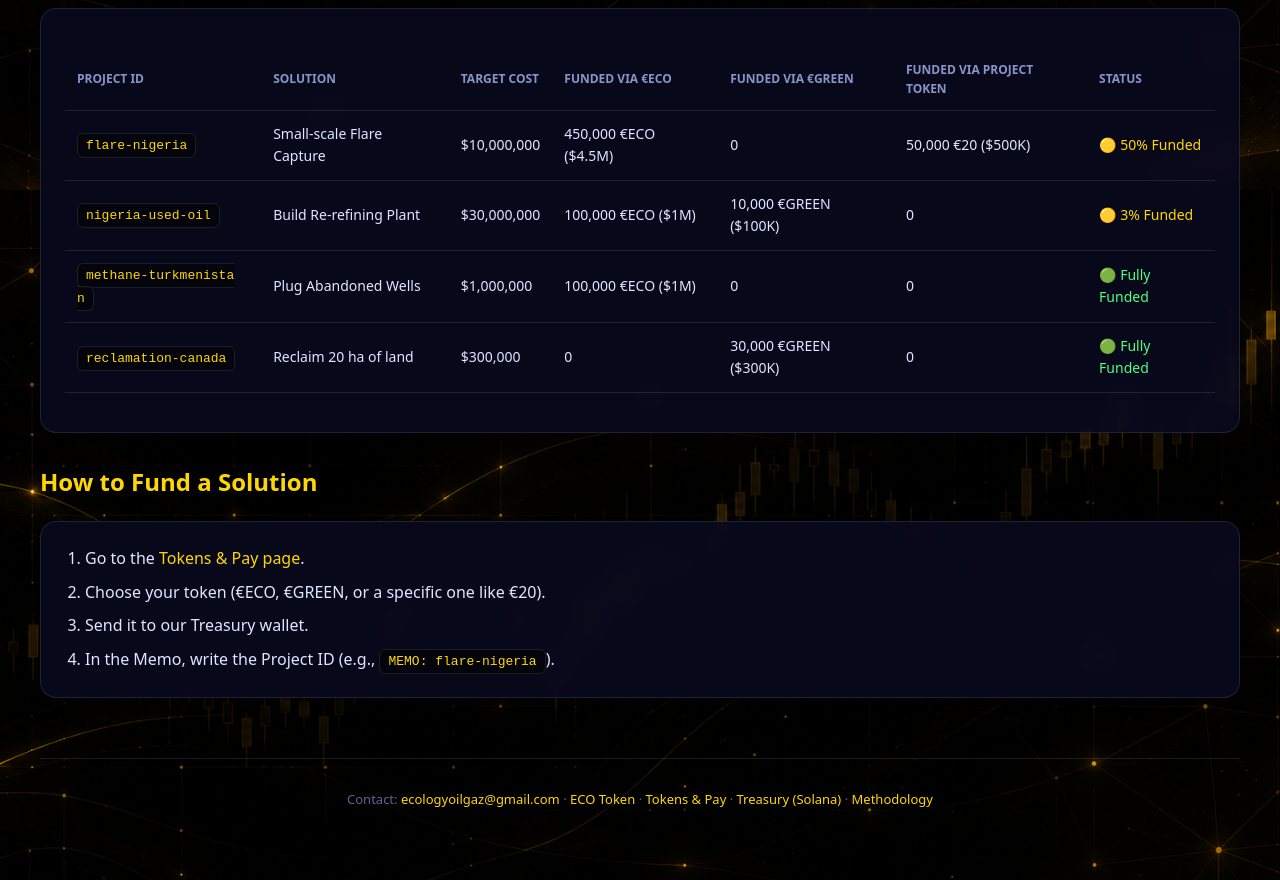
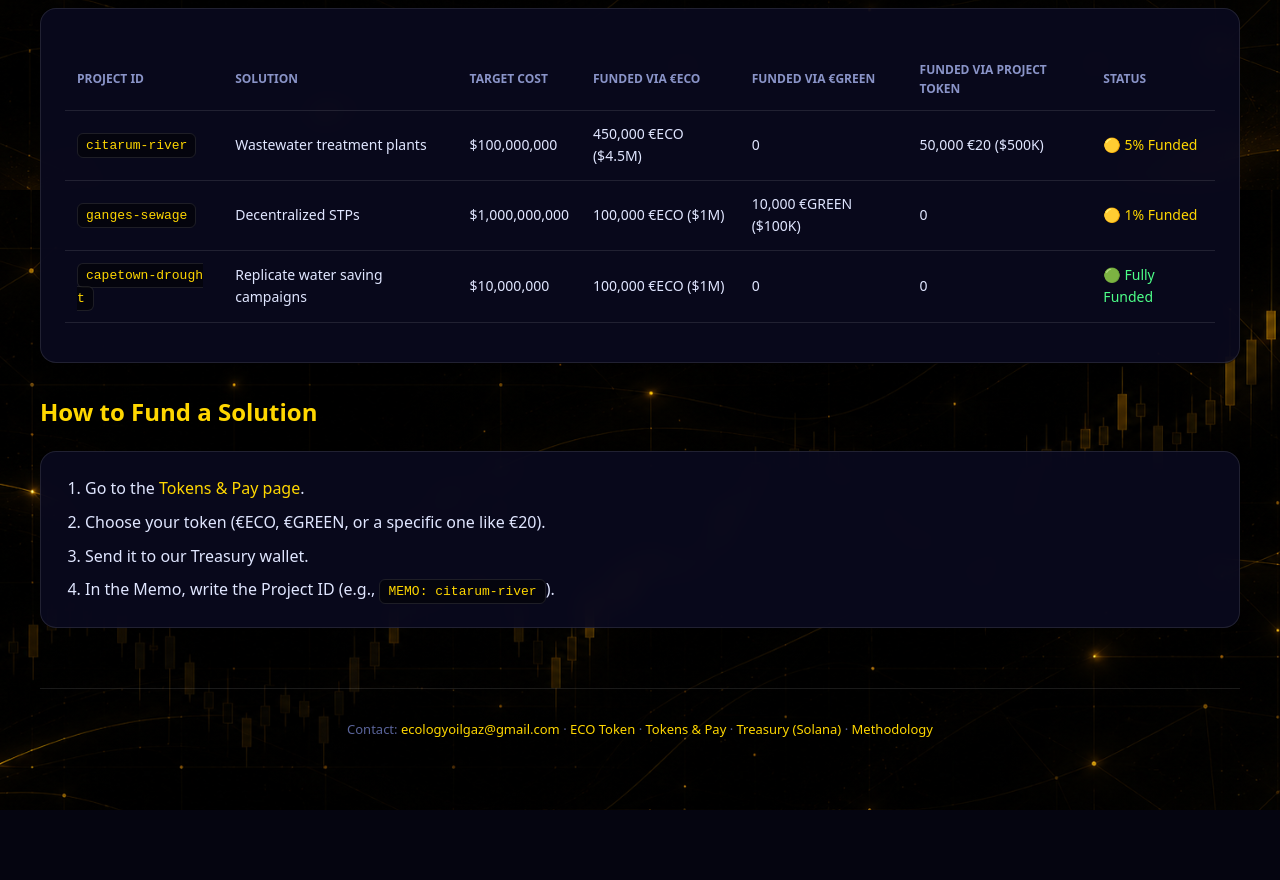
Before and after one commit to ecologyoilgaz/water, a plain HTML site: page rwa.html in a window 1280 px wide. Shown: the part 610-1490 px from the top of the page. After the commit the page ends 1420 px from the top, so only its background shows below. Drawn offline with Linux system fonts and the light colour scheme.

Commit message:
Update rwa.html

```diff
--- a/rwa.html
+++ b/rwa.html
@@ -2,11 +2,11 @@
 <html lang="en">
 <head>
 <meta charset="UTF-8"><meta name="viewport" content="width=device-width,initial-scale=1">
-<title>RWA & Liquidity — Oil & Gas Ecology Map</title><link rel="stylesheet" href="style.css">
+<title>RWA & Liquidity — Water Ecology Map</title><link rel="stylesheet" href="style.css">
 </head>
 <body>
 <header>
-  <div class="logo"><img src="logo-header.png" alt="Logo"> Oil & Gas Ecology Map</div>
+  <div class="logo"><img src="logo-header.png" alt="Logo"> Water Ecology Map</div>
   <nav>
     <a href="index.html">Home</a>
     <a href="map.html">Map</a>
@@ -46,38 +46,29 @@
       </thead>
       <tbody>
         <tr>
-          <td><code>flare-nigeria</code></td>
-          <td>Small-scale Flare Capture</td>
-          <td>$10,000,000</td>
+          <td><code>citarum-river</code></td>
+          <td>Wastewater treatment plants</td>
+          <td>$100,000,000</td>
           <td>450,000 €ECO ($4.5M)</td>
           <td>0</td>
           <td>50,000 €20 ($500K)</td>
-          <td><span style="color:var(--gold)">🟡 50% Funded</span></td>
+          <td><span style="color:var(--gold)">🟡 5% Funded</span></td>
         </tr>
         <tr>
-          <td><code>nigeria-used-oil</code></td>
-          <td>Build Re-refining Plant</td>
-          <td>$30,000,000</td>
+          <td><code>ganges-sewage</code></td>
+          <td>Decentralized STPs</td>
+          <td>$1,000,000,000</td>
           <td>100,000 €ECO ($1M)</td>
           <td>10,000 €GREEN ($100K)</td>
           <td>0</td>
-          <td><span style="color:var(--gold)">🟡 3% Funded</span></td>
+          <td><span style="color:var(--gold)">🟡 1% Funded</span></td>
         </tr>
         <tr>
-          <td><code>methane-turkmenistan</code></td>
-          <td>Plug Abandoned Wells</td>
-          <td>$1,000,000</td>
+          <td><code>capetown-drought</code></td>
+          <td>Replicate water saving campaigns</td>
+          <td>$10,000,000</td>
           <td>100,000 €ECO ($1M)</td>
           <td>0</td>
-          <td>0</td>
-          <td><span style="color:var(--green)">🟢 Fully Funded</span></td>
-        </tr>
-        <tr>
-          <td><code>reclamation-canada</code></td>
-          <td>Reclaim 20 ha of land</td>
-          <td>$300,000</td>
-          <td>0</td>
-          <td>30,000 €GREEN ($300K)</td>
           <td>0</td>
           <td><span style="color:var(--green)">🟢 Fully Funded</span></td>
         </tr>
@@ -91,7 +82,7 @@
       <li style="margin-bottom:8px;">Go to the <a href="tokens.html">Tokens & Pay page</a>.</li>
       <li style="margin-bottom:8px;">Choose your token (€ECO, €GREEN, or a specific one like €20).</li>
       <li style="margin-bottom:8px;">Send it to our Treasury wallet.</li>
-      <li>In the Memo, write the Project ID (e.g., <code>MEMO: flare-nigeria</code>).</li>
+      <li>In the Memo, write the Project ID (e.g., <code>MEMO: citarum-river</code>).</li>
     </ol>
   </div>
 </main>
```
